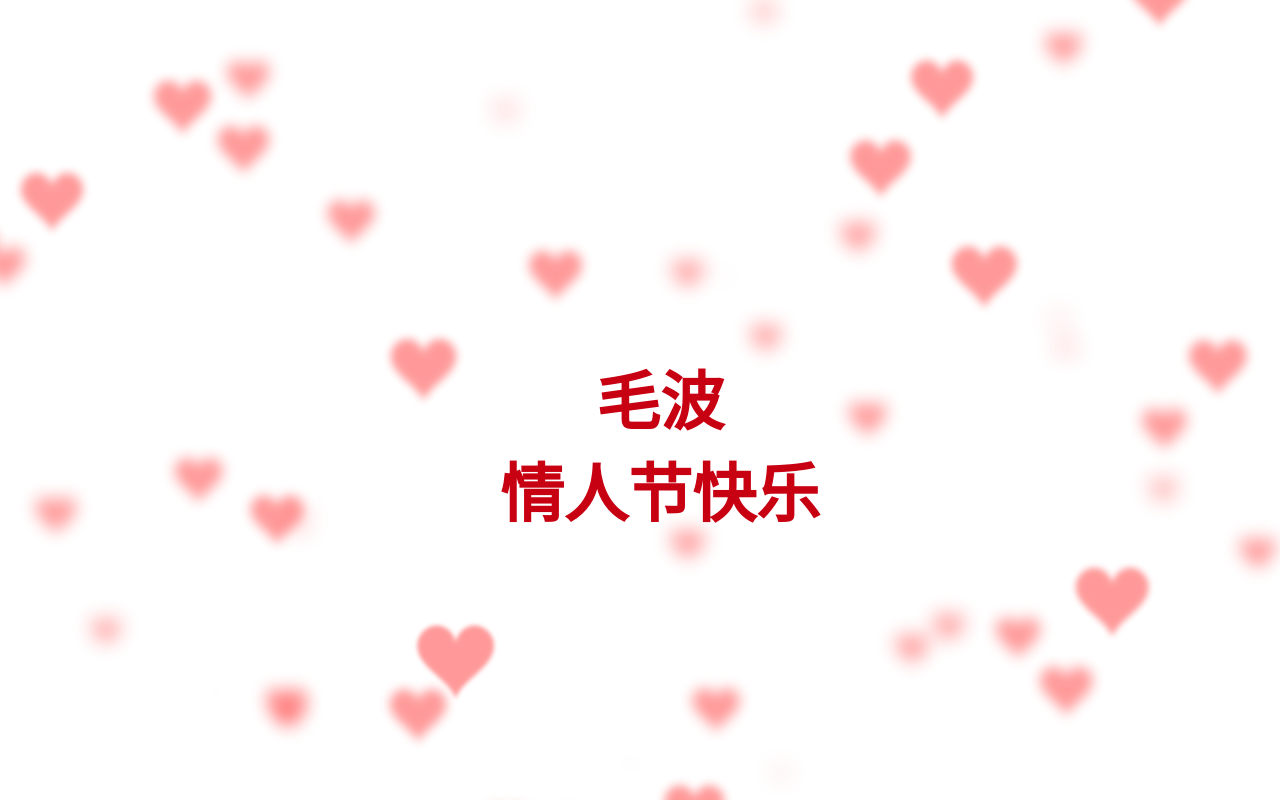
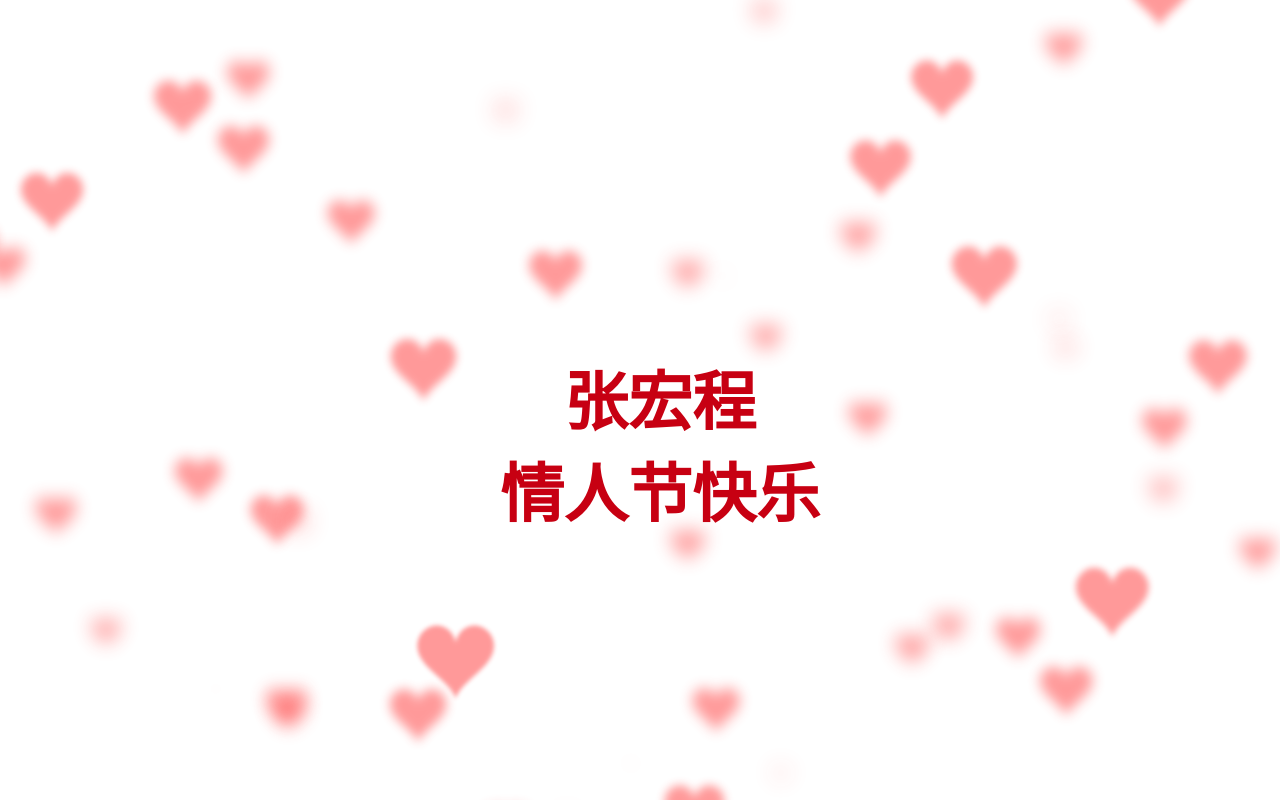
Before and after one commit to hoxiete/display, a plain HTML site: page index.html in a window 1280 px wide. Drawn offline with Linux system fonts and the light colour scheme.

Commit message:
Update index.html

```diff
--- a/index.html
+++ b/index.html
@@ -128,7 +128,7 @@
             ptimer = setTimeout(starttime, 1000);
         }
         function time(obj, futimg) {
-            obj.innerHTML = "毛波<br>情人节快乐<br>"
+            obj.innerHTML = "张宏程<br>情人节快乐<br>"
             return true;
         }
     </script>
```
